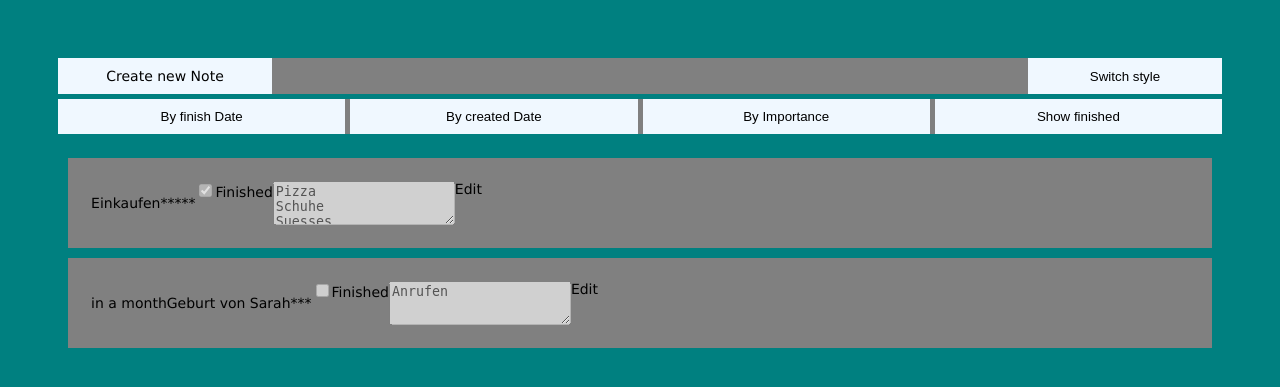
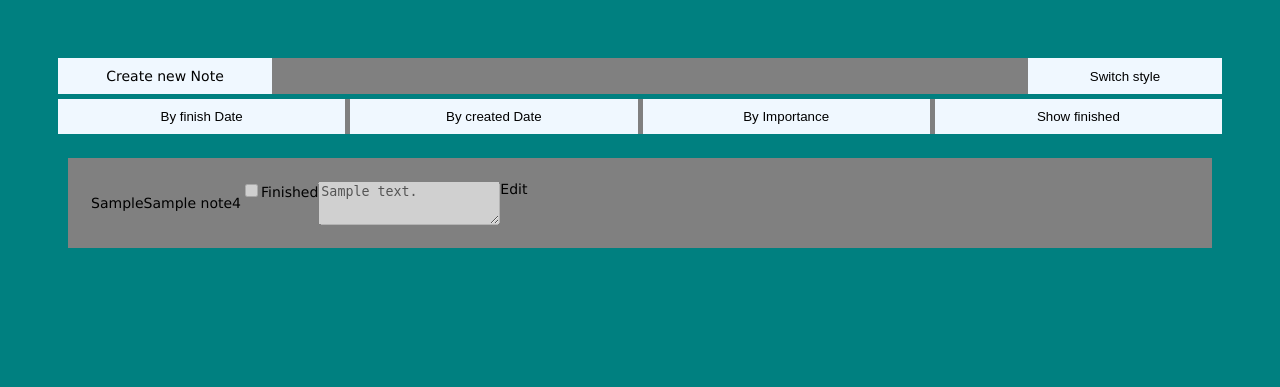
Before and after one commit to rjoehl/wed2-testat, a Node server app: template views/notes.hbs in a window 1280 px wide. Shown: the top 387 px of the page. Run offline with Node 20, Linux system fonts and the light colour scheme; the template is opened without the code that fills it: most values are stand-ins (such as "Sample title", 1, 10 or a date in 2020).

Commit message:
Turn dummy notes view into template

```diff
--- a/views/notes.hbs
+++ b/views/notes.hbs
@@ -13,28 +13,17 @@
 </form>
 
 <ul class="boxed_notes">
-    <li>
-        <div class="note_box">
-            <p class="due"></p>
-            <p class="title">Einkaufen</p>
-            <p class="importance">*****</p>
+    {{#each notes}}
+        <li>
+            <div class="note_box">
+                <p class="due">{{dueSentence}}</p>
+                <p class="title">{{title}}</p>
+                <p class="importance">{{importanceStars}}</p>
 
-            <label><input type="checkbox" disabled checked class="finished">Finished</label>
-            <textarea disabled class="description">Pizza
-Schuhe
-Suesses</textarea>
-            <a href="/note-form" class="edit">Edit</a>
-        </div>
-    </li>
-    <li>
-        <div class="note_box">
-            <p class="due">in a month</p>
-            <p class="title">Geburt von Sarah</p>
-            <p class="importance">***</p>
-
-            <label><input type="checkbox" disabled class="finished">Finished</label>
-            <textarea disabled class="description">Anrufen</textarea>
-            <a href="/note-form" class="edit">Edit</a>
-        </div>
-    </li>
+                <label><input type="checkbox" disabled {{finishedChecked}} class="finished">Finished</label>
+                <textarea disabled class="description">{{description}}</textarea>
+                <a href="/note-form" class="edit">Edit</a>
+            </div>
+        </li>
+    {{/each}}
 </ul>
```
Also changed, not shown: routes/notes.js (+17 -1 lines).
